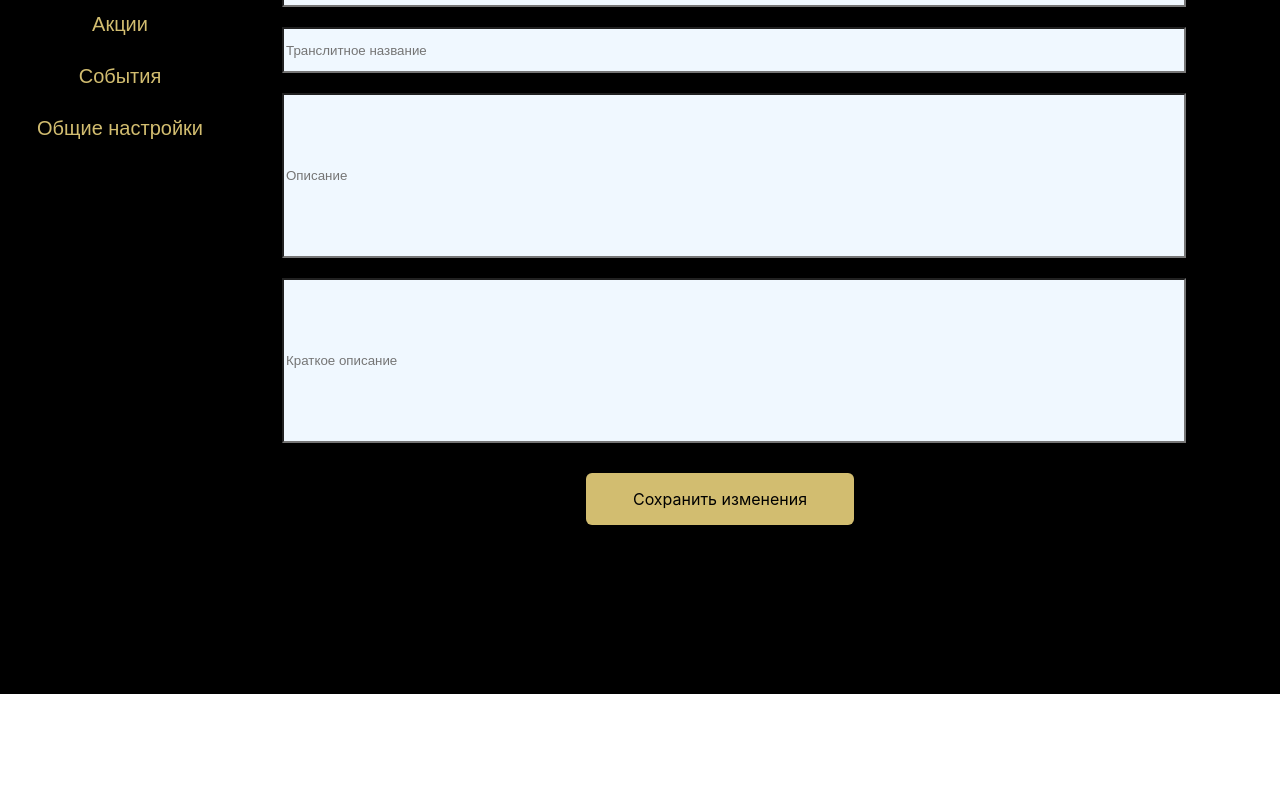
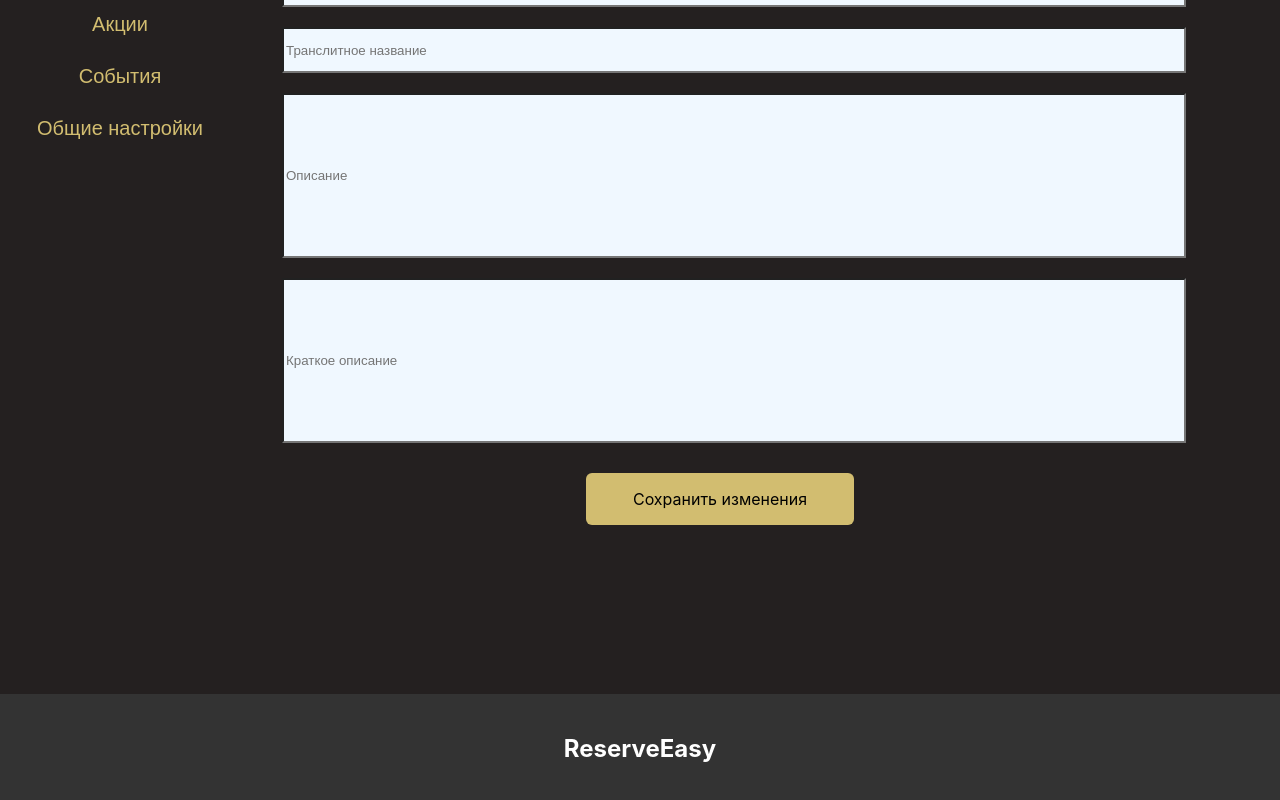
Before and after one commit to IvanovDA010101/reserve-easy-front, a React (Create React App) app: page /admin in a window 1280 px wide. Shown: the part 254-1054 px from the top of the page. Before the commit the page ends 948 px from the top, so only its background shows below. Built offline with nearby package versions, Linux system fonts and the light colour scheme.

Commit message:
MASTER: added footer

```diff
--- a/src/App.css
+++ b/src/App.css
@@ -4,7 +4,7 @@
 
 .App {
   text-align: center;
-  background-color: black;
+  background-color: #242020;
   height: 100%;
 }
 
--- a/src/App.js
+++ b/src/App.js
@@ -7,6 +7,7 @@ import RestaurantPage from "./pages/RestaurantPage/RestaurantPage";
 import Login from "./pages/SignInPage/SignInPage";
 import Register from "./pages/SignUpPage/SignUpPage";
 import AdminPage from "./pages/AdminPage/AdminPage";
+import Footer from "./layouts/Footer/Footer";
 
 function App() {
     return (
@@ -20,6 +21,7 @@ function App() {
                     <Route path="/register" element={<Register/>}/>
                     <Route path="/admin" element={<AdminPage/>}/>
                 </Routes>
+                <Footer/>
             </AuthProvider>
         </div>
     );
--- a/src/components/RestaurantScheme/RestaurantScheme.jsx
+++ b/src/components/RestaurantScheme/RestaurantScheme.jsx
@@ -157,8 +157,6 @@ export const MyFabricComponent = () => {
 
 
 
-
-
     // const t = new fabric.IText(objId.current.toString(), textOptions);
     // const g = new fabric.Group([o, t], gOptions);
     // canvas.current.add(g);
@@ -188,7 +186,6 @@ export const MyFabricComponent = () => {
     objId.current++;
     return g;
   }
-
   function addChair() {
     const o = new fabric.Rect({
       width: 30,
@@ -316,11 +313,11 @@ export const MyFabricComponent = () => {
   //TODO: самая тупая заглушка
   const sendDataToBackend = async (json) => {
     try {
-      const response = await fetch(`http://45.141.102.127:8080/api/v1/owner/restaurants/${id}/tables`, {
+      const response = await fetch(`http://45.141.102.127:8080/api/v1/owner/restaurants/1/tables`, {
         method: 'POST',
         headers: {
           'Content-Type': 'application/json', // Указываем тип контента как JSON
-          'Authorization': 'eyJhbGciOiJIUzI1NiJ9.eyJzdWIiOiJtZWthbkBnbWFpbC5jb20ifQ.m9kj-TWutvYCnQOMCG9eZ8MP-ASJtKWusyGfAcDXzp4',
+          'Authorization': 'eyJhbGciOiJIUzI1NiJ9.eyJzdWIiOiJ0aW1rYWE1QHlhbmRleC5ydSJ9.lhE6De0vdiauNQI6WyX0h8Aw9VZcgqSYZTMshfbB3ME',
           'accept': '*/*'
         },
         body: json
--- a/src/layouts/Footer/Footer.css
+++ b/src/layouts/Footer/Footer.css
@@ -0,0 +1,9 @@
+.footer{
+    background-color: #333;
+    color: #fff;
+    text-align: center;
+    padding: 20px 0 10px;
+    width: 100%;
+    transition: bottom 0.5s ease;
+    align-items: center ;
+}
--- a/src/layouts/Footer/Footer.jsx
+++ b/src/layouts/Footer/Footer.jsx
@@ -0,0 +1,41 @@
+import "./Footer.css"
+const Footer = () => {
+
+    const textMain = "Главная"
+    const textAboutMe = "О нас"
+
+
+    return (
+        <nav className="footer">
+            <div style={{display:"flex", flexDirection:"column", alignItems:"center", textAlign:'center'}}>
+                <div>
+                    <h2 style={{color:"white"}}>Reserve<span style={{color:"white"}}>Easy</span></h2>
+                </div>
+                {/*<div>*/}
+                {/*    <ul style={{display: "flex", gap:"20px", listStyle:"none", cursor:"pointer"}}>*/}
+                {/*        <StyledLink to="/">*/}
+                {/*            <StyledA>{textMain}</StyledA>*/}
+                {/*        </StyledLink>*/}
+                {/*        <StyledLink to="/">*/}
+                {/*            <StyledA>{textAboutMe}</StyledA>*/}
+                {/*        </StyledLink>*/}
+                {/*    </ul>*/}
+                {/*</div>*/}
+                <div style={{display: "flex", justifyContent: "space-between", alignItems:"center", gap: "20px"}}>
+                    <div>
+                        <img/>
+                    </div>
+                    <div>
+                        <img/>
+                    </div>
+                    <div>
+                        <img/>
+                    </div>
+
+                </div>
+            </div>
+        </nav>
+    );
+
+}
+export default Footer
```
Also changed, not shown: public/table.png (added).
